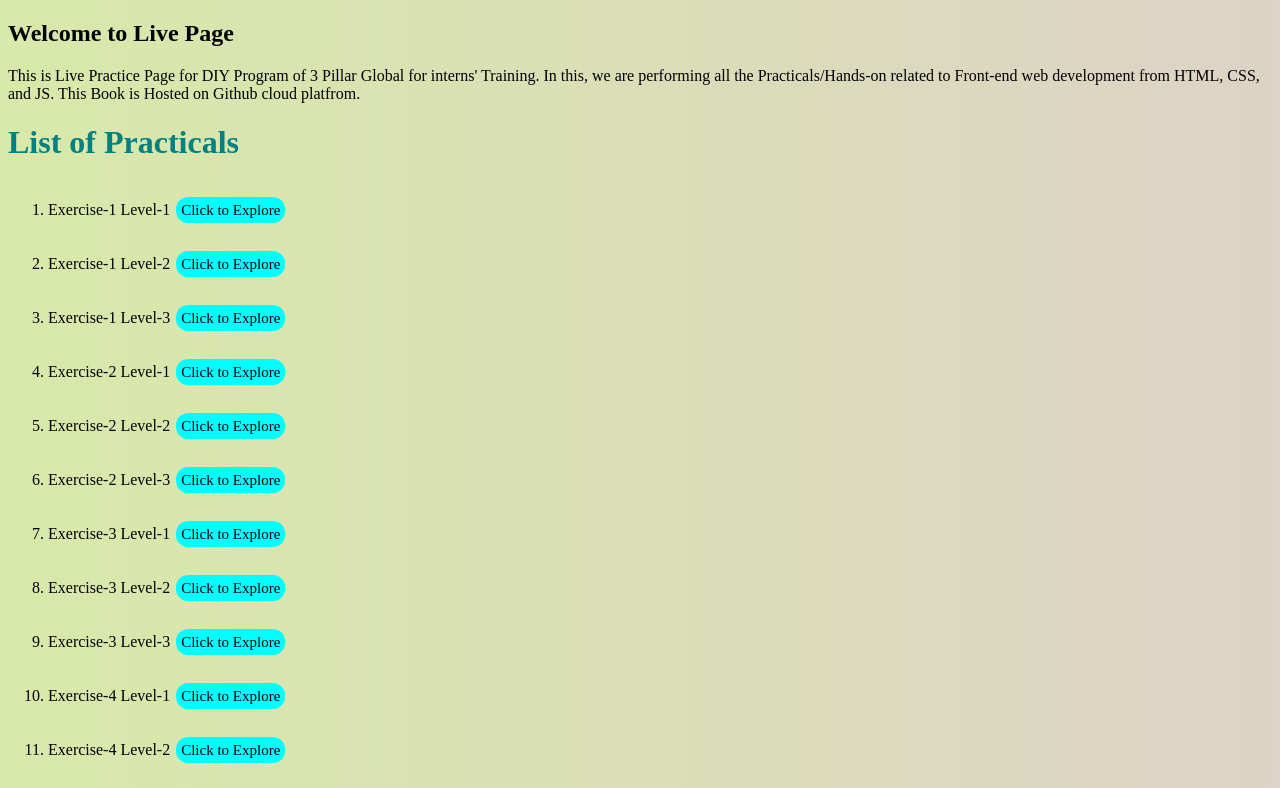
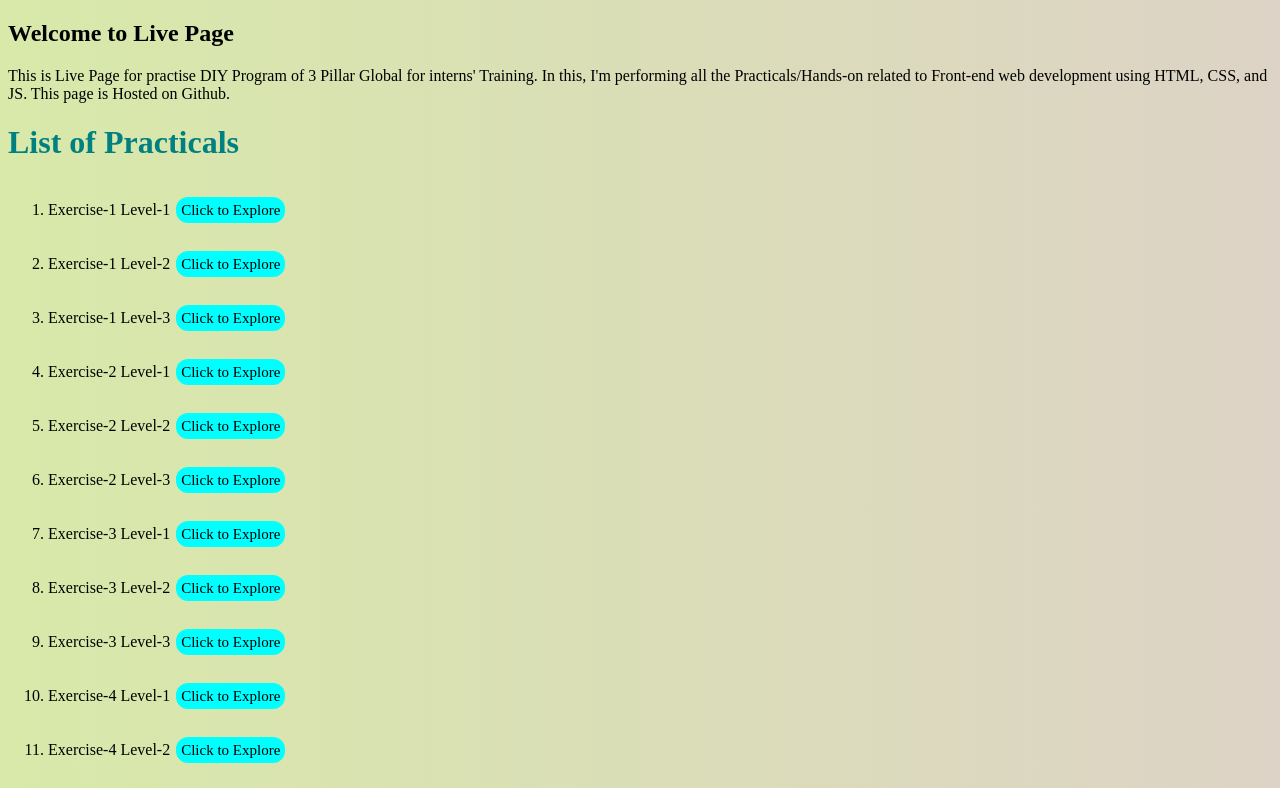
Before and after one commit to shubhamshukla12/3PillarsGlobal-DIY_Internship, a plain HTML site: page index.html in a window 1280 px wide. Shown: the top 788 px of the page. Drawn offline with Linux system fonts and the light colour scheme.

Commit message:
need an update

```diff
--- a/index.html
+++ b/index.html
@@ -80,9 +80,9 @@
 </style>
 <body style="background-color:lightblue ; background-image: linear-gradient(to left, rgb(221, 211, 198), rgb(216, 233, 169));" >
     <h2>Welcome to Live Page</h2>
-    <P style="text-align: left;"> This is Live Practice Page for DIY Program of 3 Pillar Global for interns' Training.
-        In this, we are performing all the Practicals/Hands-on related to Front-end web development from HTML,
-         CSS, and JS. This Book is Hosted on Github cloud platfrom.
+    <P style="text-align: left;"> This is Live Page for practise DIY Program of 3 Pillar Global for interns' Training.
+        In this, I'm performing all the Practicals/Hands-on related to Front-end web development using HTML,
+         CSS, and JS. This page is Hosted on Github.
     </P>
     <h1 style="color: teal;">List of Practicals</h1>
     <ol>
```
